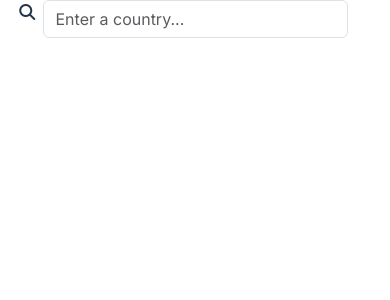
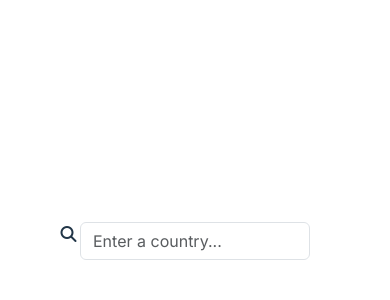
Before and after one commit to modusami/weather-app, a React (Vite) app: page / in a window 390 px wide. Shown: the top 300 px of the page. Built offline with nearby package versions, Linux system fonts and the light colour scheme.

Commit message:
Small Style to Weather App

```diff
--- a/src/index.css
+++ b/src/index.css
@@ -34,9 +34,25 @@ body {
 	cursor: pointer;
 }
 
+#weatherApp {
+	height: 500px;
+	width: 400px;
+	position: fixed;
+	top: 50%;
+	left: 50%;
+	transform: translate(-50%, -50%);
+}
+
 @media (prefers-color-scheme: light) {
 	:root {
 		color: #213547;
 		background-color: #ffffff;
 	}
 }
+
+@media screen and (max-width: 580px) {
+	#weatherApp {
+		width: 300px;
+		height: 400px;
+	}
+}
```
